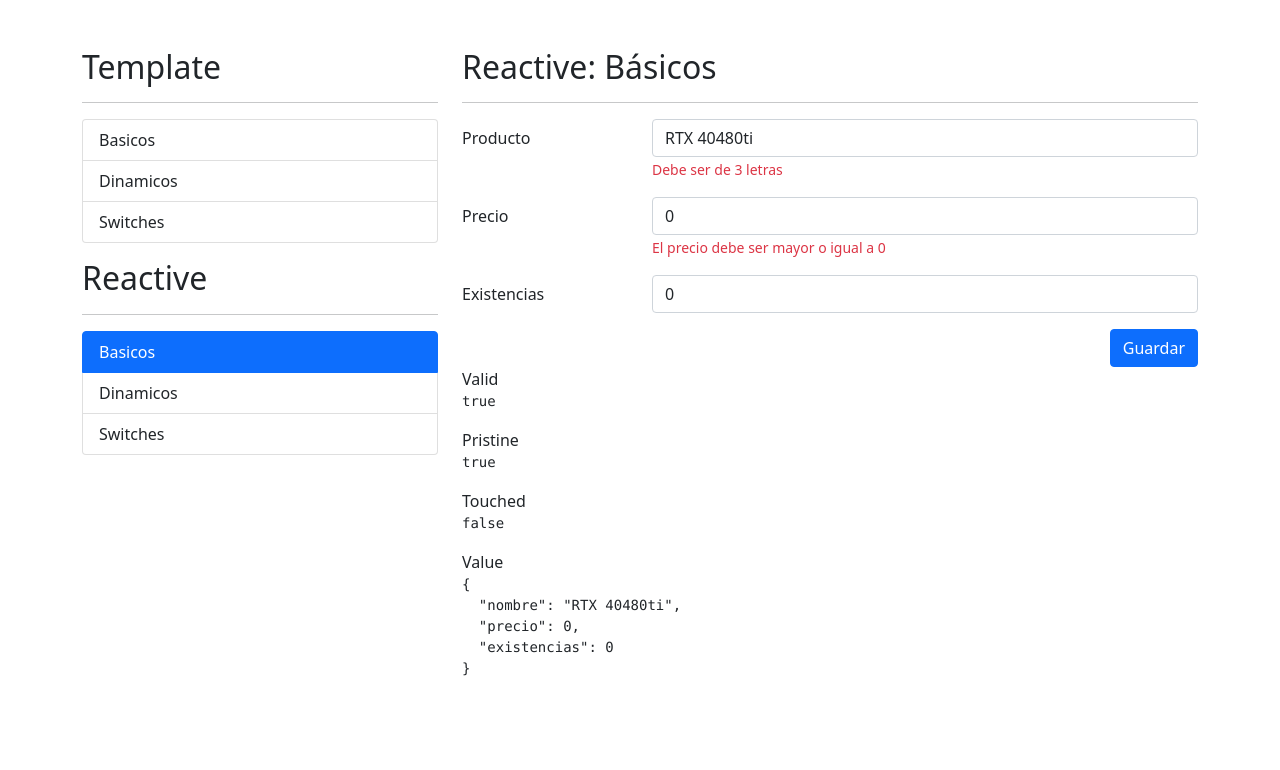
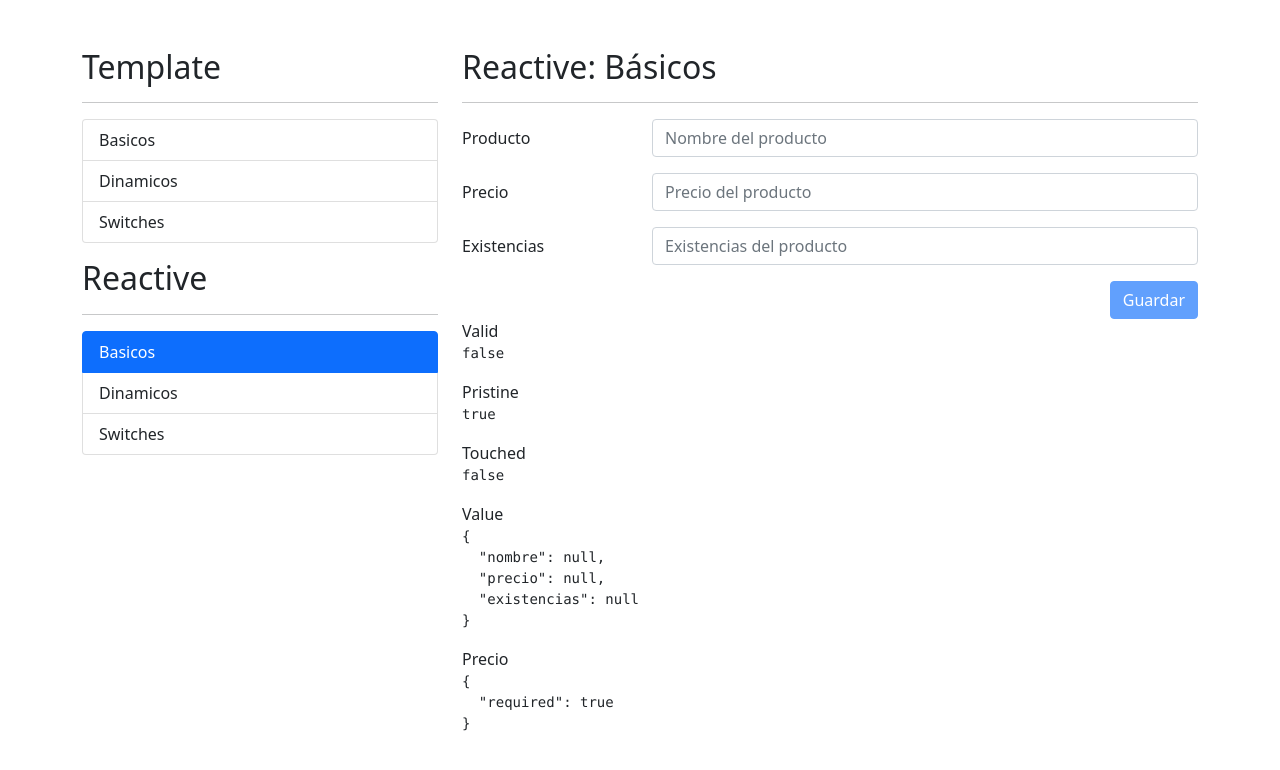
Before and after one commit to VictorCarmonaMoraza/FormulariosApp2022, an Angular app: page /reactive/basicos in a window 1280 px wide. Shown: the top 770 px of the page. Built offline with nearby package versions, Linux system fonts and the light colour scheme.

Commit message:
18-Mostrar mensajes de error

```diff
--- a/src/app/reactive/basicos/basicos.component.html
+++ b/src/app/reactive/basicos/basicos.component.html
@@ -14,7 +14,7 @@
            formControlName="nombre"
             placeholder="Nombre del producto">
 
-          <span class="form-text text-danger">
+          <span class="form-text text-danger" *ngIf="campoEsValido('nombre')">
             Debe ser de 3 letras
           </span>
         </div>
@@ -27,7 +27,7 @@
           <input type="number" class="form-control"
           formControlName="precio"
           placeholder="Precio del producto">
-          <span class="form-text text-danger">
+          <span class="form-text text-danger" *ngIf="campoEsValido('precio')">
             El precio debe ser mayor o igual a 0
           </span>
         </div>
@@ -40,6 +40,10 @@
           <input type="number" class="form-control"
           formControlName="existencias"
           placeholder="Existencias del producto">
+
+          <span class="form-text text-danger" *ngIf="campoEsValido('existencias')">
+            las existencias deben de ser 0 o mayor
+          </span>
         </div>
       </div>
 
@@ -76,6 +80,9 @@
     <span>Value</span>
     <pre>{{miFormulario.value | json}}</pre>
 
+    <span>Precio</span>
+    <pre>{{miFormulario.controls['precio'].errors | json}}</pre>
+
 
 
   </div>
--- a/src/app/reactive/basicos/basicos.component.ts
+++ b/src/app/reactive/basicos/basicos.component.ts
@@ -1,27 +1,35 @@
 import { Validators } from '@angular/forms';
-import { FormBuilder,FormGroup } from '@angular/forms';
-import { Component} from '@angular/core';
+import { FormBuilder, FormGroup } from '@angular/forms';
+import { Component } from '@angular/core';
 
 @Component({
   selector: 'app-basicos',
   templateUrl: './basicos.component.html',
   styleUrls: ['./basicos.component.css']
 })
-export class BasicosComponent{
+export class BasicosComponent {
 
   // miFormulario:FormGroup=new FormGroup({
   //   'nombre':new FormControl('RTX 4080ti'),
   //   'precio':new FormControl(1500),
   //   'existencias':new FormControl(0)
   // })
-miFormulario:FormGroup=this.fb.group({
-  nombre:['RTX 40480ti',[Validators.required,Validators.minLength(3)]],
-  precio:[0,[Validators.min(0),Validators.required]],
-  existencias:[0,[Validators.min(0),Validators.required]],
-})
+  miFormulario: FormGroup = this.fb.group({
+    nombre: [, [Validators.required, Validators.minLength(3)]],
+    precio: [, [Validators.min(0), Validators.required]],
+    existencias: [, [Validators.min(0), Validators.required]],
+  })
 
-  constructor(private fb:FormBuilder) { }
+  constructor(private fb: FormBuilder) { }
 
+  // campoEsValido() {
+  //   return this.miFormulario.controls['nombre'].errors
+  //     && this.miFormulario.controls['nombre'].touched
+  // }
 
+  campoEsValido(campo:string){
+    return this.miFormulario.controls[campo].errors
+       && this.miFormulario.controls[campo].touched
+  }
 
 }
```
